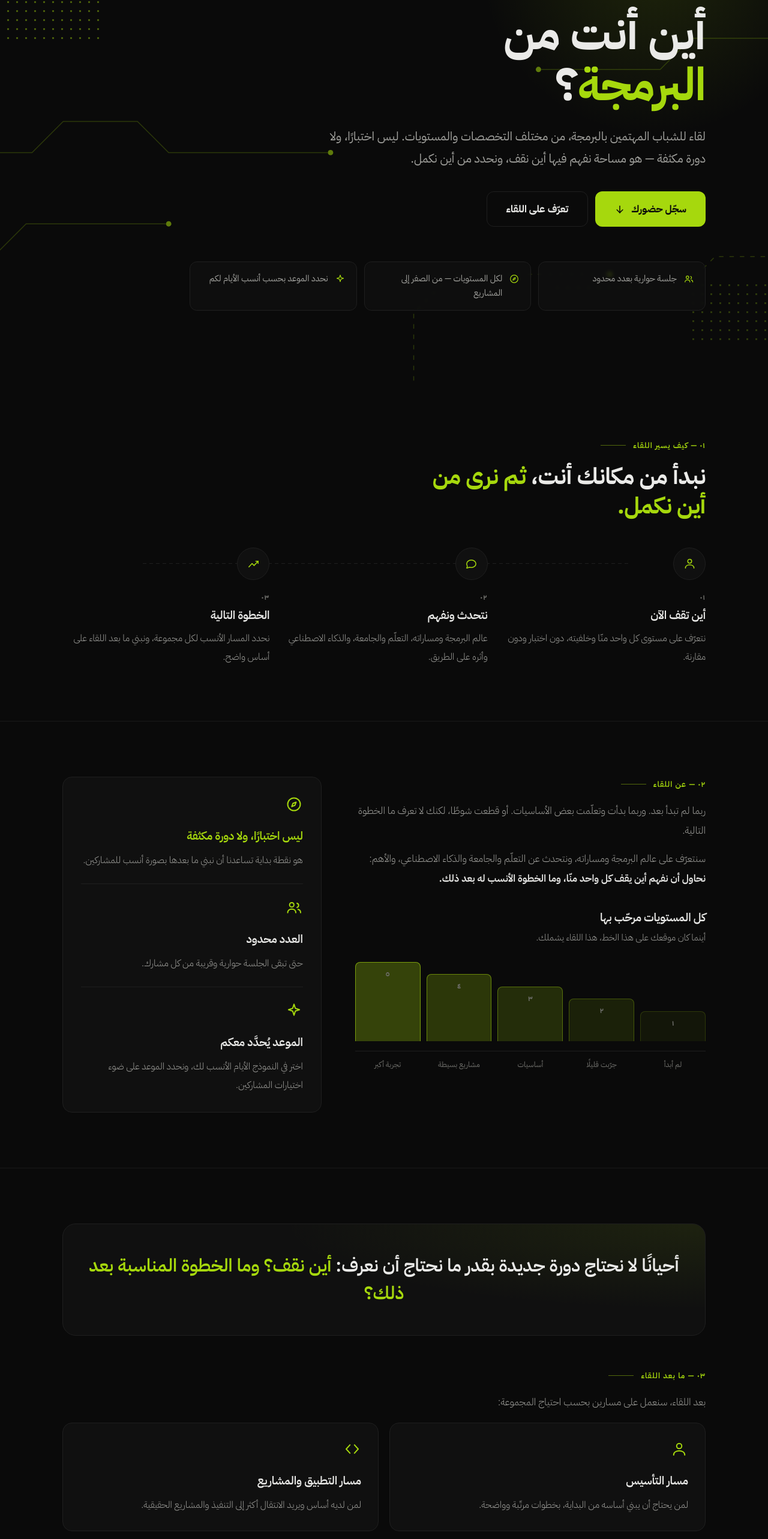
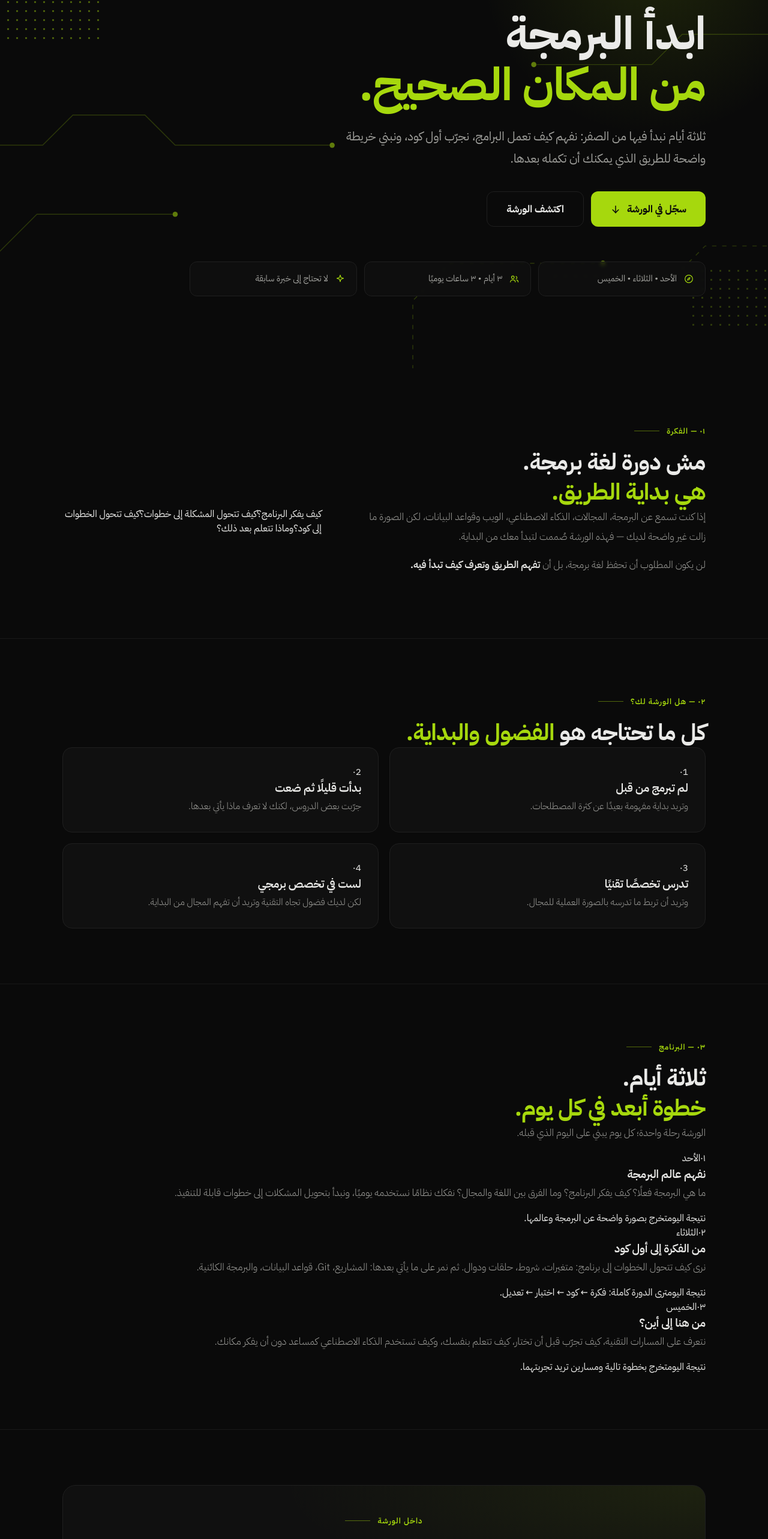
Before and after one commit to AboodAlkhaldi/khat, a Next.js app: page / in a window 1280 px wide. Shown: the part 231-2797 px from the top of the page at 60% size. Built offline with nearby package versions, Linux system fonts and the light colour scheme.

Commit message:
Redesign Khat page for three-day programming workshop

```diff
--- a/app/page.tsx
+++ b/app/page.tsx
@@ -2,25 +2,11 @@ import SiteHeader from "@/components/SiteHeader";
 import Reveal from "@/components/Reveal";
 import RegistrationForm from "@/components/RegistrationForm";
 import { site } from "@/site.config";
-import {
-  IconArrow,
-  IconChat,
-  IconCode,
-  IconCompass,
-  IconGrowth,
-  IconPerson,
-  IconSpark,
-  IconUsers,
-} from "@/components/Icons";
+import { IconArrow, IconCode, IconCompass, IconGrowth, IconPerson, IconSpark, IconUsers } from "@/components/Icons";
 
 function HeroCircuit() {
   return (
-    <svg
-      className="hero-circuit"
-      viewBox="0 0 1200 640"
-      preserveAspectRatio="xMidYMid slice"
-      aria-hidden="true"
-    >
+    <svg className="hero-circuit" viewBox="0 0 1200 640" preserveAspectRatio="xMidYMid slice" aria-hidden="true">
       <g fill="none" stroke="#A6D80D" strokeOpacity="0.22" strokeWidth="1.2">
         <path className="dashline" d="M0 96 H190 L232 54 H430" />
         <path d="M1200 176 H1014 L972 218 H812" />
@@ -30,278 +16,137 @@ function HeroCircuit() {
         <path className="dashline" d="M640 640 V546 L692 494 H900" />
       </g>
       <g fill="#A6D80D" fillOpacity="0.55">
-        <circle cx="434" cy="54" r="3.6" />
-        <circle cx="808" cy="218" r="3.6" />
-        <circle cx="310" cy="426" r="3.6" />
-        <circle cx="528" cy="330" r="3.6" />
-        <circle cx="904" cy="494" r="3.6" />
+        <circle cx="434" cy="54" r="3.6" /><circle cx="808" cy="218" r="3.6" />
+        <circle cx="310" cy="426" r="3.6" /><circle cx="528" cy="330" r="3.6" /><circle cx="904" cy="494" r="3.6" />
       </g>
     </svg>
   );
 }
 
+const days = [
+  { num: "٠١", day: "الأحد", title: "نفهم عالم البرمجة", text: "ما هي البرمجة فعلًا؟ كيف يفكر البرنامج؟ وما الفرق بين اللغة والمجال؟ نفكك نظامًا نستخدمه يوميًا، ونبدأ بتحويل المشكلات إلى خطوات قابلة للتنفيذ.", result: "تخرج بصورة واضحة عن البرمجة وعالمها." },
+  { num: "٠٢", day: "الثلاثاء", title: "من الفكرة إلى أول كود", text: "نرى كيف تتحول الخطوات إلى برنامج: متغيرات، شروط، حلقات ودوال. ثم نمر على ما يأتي بعدها: المشاريع، Git، قواعد البيانات، والبرمجة الكائنية.", result: "ترى الدورة كاملة: فكرة ← كود ← اختبار ← تعديل." },
+  { num: "٠٣", day: "الخميس", title: "من هنا إلى أين؟", text: "نتعرف على المسارات التقنية، كيف تجرّب قبل أن تختار، كيف تتعلم بنفسك، وكيف تستخدم الذكاء الاصطناعي كمساعد دون أن يفكر مكانك.", result: "تخرج بخطوة تالية ومسارين تريد تجربتهما." },
+];
+
 export default function Page() {
   return (
     <>
       <SiteHeader />
-
-      {/* ============================== HERO ============================== */}
+      <main>
         <section className="hero">
-        <div className="hero-glow" />
-        <HeroCircuit />
-        <div className="dotgrid a" />
-        <div className="dotgrid b" />
-
+          <div className="hero-glow" /><HeroCircuit /><div className="dotgrid a" /><div className="dotgrid b" />
           <div className="wrap">
-          <span className="hero-badge">
-            <span className="dot" />
-            أولى لقاءات {site.brand} | {site.program}
-          </span>
-
-          <h1>
-            {site.eventTitleTop}
-            <br />
-            <span className="g">{site.eventTitleHighlight}</span>؟
-          </h1>
-
-          <p className="lead">
-            لقاء للشباب المهتمين بالبرمجة، من مختلف التخصصات والمستويات. ليس
-            اختبارًا، ولا دورة مكثفة — هو مساحة نفهم فيها أين نقف، ونحدد من أين
-            نكمل.
-          </p>
-
+            <span className="hero-badge"><span className="dot" />ورشة من {site.brand} | {site.program}</span>
+            <h1>ابدأ البرمجة<br /><span className="g">من المكان الصحيح.</span></h1>
+            <p className="lead">ثلاثة أيام نبدأ فيها من الصفر: نفهم كيف تعمل البرامج، نجرّب أول كود، ونبني خريطة واضحة للطريق الذي يمكنك أن تكمله بعدها.</p>
             <div className="hero-actions">
-            <a className="btn" href="#register">
-              سجّل حضورك
-              <IconArrow className="ico" style={{ width: 18, height: 18 }} />
-            </a>
-            <a className="btn btn-ghost" href="#about">
-              تعرّف على اللقاء
-            </a>
+              <a className="btn" href="#register">سجّل في الورشة <IconArrow className="ico" style={{width:18,height:18}} /></a>
+              <a className="btn btn-ghost" href="#workshop">اكتشف الورشة</a>
             </div>
-
             <div className="hero-meta">
-            <div>
-              <IconUsers />
-              جلسة حوارية بعدد محدود
-            </div>
-            <div>
-              <IconCompass />
-              لكل المستويات — من الصفر إلى المشاريع
-            </div>
-            <div>
-              <IconSpark />
-              نحدد الموعد بحسب أنسب الأيام لكم
-            </div>
+              <div><IconCompass />الأحد • الثلاثاء • الخميس</div>
+              <div><IconUsers />٣ أيام • ٣ ساعات يوميًا</div>
+              <div><IconSpark />لا تحتاج إلى خبرة سابقة</div>
             </div>
           </div>
         </section>
 
-      {/* ============================== ٠١ الرحلة ============================== */}
-      <section className="section" id="about">
+        <section className="section" id="workshop">
           <div className="wrap">
-          <Reveal>
-            <span className="label">٠١ — كيف يسير اللقاء</span>
-            <h2 style={{ maxWidth: "20ch" }}>
-              نبدأ من مكانك أنت، <span className="g">ثم نرى من أين نكمل.</span>
-            </h2>
-          </Reveal>
-
-          <div className="journey" style={{ marginTop: 44 }}>
-            <Reveal delay={0}>
-              <div className="step">
-                <div className="step-node">
-                  <IconPerson />
-                </div>
-                <span className="step-num">٠١</span>
-                <h3>أين تقف الآن</h3>
-                <p>
-                  نتعرّف على مستوى كل واحد منّا وخلفيته، دون اختبار ودون مقارنة.
-                </p>
-              </div>
-            </Reveal>
-            <Reveal delay={90}>
-              <div className="step">
-                <div className="step-node">
-                  <IconChat />
-                </div>
-                <span className="step-num">٠٢</span>
-                <h3>نتحدث ونفهم</h3>
-                <p>
-                  عالم البرمجة ومساراته، التعلّم والجامعة، والذكاء الاصطناعي وأثره
-                  على الطريق.
-                </p>
-              </div>
-            </Reveal>
-            <Reveal delay={180}>
-              <div className="step">
-                <div className="step-node">
-                  <IconGrowth />
-                </div>
-                <span className="step-num">٠٣</span>
-                <h3>الخطوة التالية</h3>
-                <p>
-                  نحدد المسار الأنسب لكل مجموعة، ونبني ما بعد اللقاء على أساس
-                  واضح.
-                </p>
-              </div>
-            </Reveal>
+            <Reveal><span className="label">٠١ — الفكرة</span><h2>مش دورة لغة برمجة.<br/><span className="g">هي بداية الطريق.</span></h2></Reveal>
+            <div className="split workshop-intro">
+              <Reveal delay={80}><div><p className="section-lead">إذا كنت تسمع عن البرمجة، المجالات، الذكاء الاصطناعي، الويب وقواعد البيانات، لكن الصورة ما زالت غير واضحة لديك — فهذه الورشة صُممت لتبدأ معك من البداية.</p><p>لن يكون المطلوب أن تحفظ لغة برمجة، بل أن <span className="strong">تفهم الطريق وتعرف كيف تبدأ فيه.</span></p></div></Reveal>
+              <Reveal delay={140}><div className="question-stack"><span>كيف يفكر البرنامج؟</span><span>كيف تتحول المشكلة إلى خطوات؟</span><span>كيف تتحول الخطوات إلى كود؟</span><span>وماذا تتعلم بعد ذلك؟</span></div></Reveal>
             </div>
           </div>
         </section>
 
-      {/* ============================== ٠٢ عن اللقاء ============================== */}
         <section className="section">
           <div className="wrap">
-          <div className="split">
-            <Reveal>
-              <div>
-                <span className="label">٠٢ — عن اللقاء</span>
-                <p>
-                  ربما لم تبدأ بعد. وربما بدأت وتعلّمت بعض الأساسيات. أو قطعت
-                  شوطًا، لكنك لا تعرف ما الخطوة التالية.
-                </p>
-                <p>
-                  سنتعرّف على عالم البرمجة ومساراته، ونتحدث عن التعلّم والجامعة
-                  والذكاء الاصطناعي، والأهم:{" "}
-                  <span className="strong">
-                    نحاول أن نفهم أين يقف كل واحد منّا، وما الخطوة الأنسب له بعد
-                    ذلك.
-                  </span>
-                </p>
-
-                {/* مقياس المستويات */}
-                <div style={{ marginTop: 34 }}>
-                  <h3 style={{ marginBottom: 4 }}>كل المستويات مرحّب بها</h3>
-                  <p style={{ fontSize: 15 }}>
-                    أينما كان موقعك على هذا الخط، هذا اللقاء يشملك.
-                  </p>
-                  <div className="levels">
-                    {site.levelsShort.map((_, i) => (
-                      <div
-                        key={i}
-                        className="level"
-                        data-i={["١", "٢", "٣", "٤", "٥"][i]}
-                        style={{
-                          height: `${38 + i * 15.5}%`,
-                          background: `rgba(166, 216, 13, ${0.06 + i * 0.055})`,
-                          border: `1px solid rgba(166, 216, 13, ${
-                            0.18 + i * 0.11
-                          })`,
-                          borderBottom: 0,
-                        }}
-                      />
-                    ))}
-                  </div>
-                  <div className="level-axis">
-                    {site.levelsShort.map((s) => (
-                      <span key={s}>{s}</span>
-                    ))}
-                  </div>
-                </div>
-              </div>
-            </Reveal>
-
-            <Reveal delay={120}>
-              <div className="card" style={{ padding: 30 }}>
-                <IconCompass className="ico" />
-                <h3 className="g">ليس اختبارًا، ولا دورة مكثفة</h3>
-                <p style={{ marginTop: 10 }}>
-                  هو نقطة بداية تساعدنا أن نبني ما بعدها بصورة أنسب للمشاركين.
-                </p>
-                <div
-                  style={{
-                    height: 1,
-                    background: "var(--line)",
-                    margin: "24px 0",
-                  }}
-                />
-                <IconUsers className="ico" />
-                <h3>العدد محدود</h3>
-                <p style={{ marginTop: 10 }}>
-                  حتى تبقى الجلسة حوارية وقريبة من كل مشارك.
-                </p>
-                <div
-                  style={{
-                    height: 1,
-                    background: "var(--line)",
-                    margin: "24px 0",
-                  }}
-                />
-                <IconSpark className="ico" />
-                <h3>الموعد يُحدَّد معكم</h3>
-                <p style={{ marginTop: 10 }}>
-                  اختر في النموذج الأيام الأنسب لك، ونحدد الموعد على ضوء اختيارات
-                  المشاركين.
-                </p>
-              </div>
-            </Reveal>
+            <Reveal><span className="label">٠٢ — هل الورشة لك؟</span><h2>كل ما تحتاجه هو <span className="g">الفضول والبداية.</span></h2></Reveal>
+            <div className="grid-2 audience-grid">
+              {[
+                ["لم تبرمج من قبل","وتريد بداية مفهومة بعيدًا عن كثرة المصطلحات."],
+                ["بدأت قليلًا ثم ضعت","جرّبت بعض الدروس، لكنك لا تعرف ماذا يأتي بعدها."],
+                ["تدرس تخصصًا تقنيًا","وتريد أن تربط ما تدرسه بالصورة العملية للمجال."],
+                ["لست في تخصص برمجي","لكن لديك فضول تجاه التقنية وتريد أن تفهم المجال من البداية."],
+              ].map(([t,d],i)=><Reveal delay={i*60} key={t}><div className="card audience-card"><span className="mini-num">٠{i+1}</span><h3>{t}</h3><p>{d}</p></div></Reveal>)}
             </div>
           </div>
         </section>
 
-      {/* ============================== ٠٣ ما بعد اللقاء ============================== */}
-      <section className="section">
+        <section className="section days-section">
           <div className="wrap">
-          <Reveal>
-            <div className="band">
-              <p>
-                أحيانًا لا نحتاج دورة جديدة بقدر ما نحتاج أن نعرف:{" "}
-                <span className="g">أين نقف؟ وما الخطوة المناسبة بعد ذلك؟</span>
-              </p>
-            </div>
-          </Reveal>
-
-          <Reveal delay={80}>
-            <div style={{ marginTop: 54 }}>
-              <span className="label">٠٣ — ما بعد اللقاء</span>
-              <p style={{ maxWidth: "62ch" }}>
-                بعد اللقاء، سنعمل على مسارين بحسب احتياج المجموعة:
-              </p>
-            </div>
-          </Reveal>
-
-          <div className="grid-2" style={{ marginTop: 18 }}>
-            <Reveal delay={120}>
-              <div className="card">
-                <IconPerson className="ico" />
-                <h3>مسار التأسيس</h3>
-                <p style={{ marginTop: 10 }}>
-                  لمن يحتاج أن يبني أساسه من البداية، بخطوات مرتّبة وواضحة.
-                </p>
-              </div>
-            </Reveal>
-            <Reveal delay={200}>
-              <div className="card">
-                <IconCode className="ico" />
-                <h3>مسار التطبيق والمشاريع</h3>
-                <p style={{ marginTop: 10 }}>
-                  لمن لديه أساس ويريد الانتقال أكثر إلى التنفيذ والمشاريع
-                  الحقيقية.
-                </p>
-              </div>
-            </Reveal>
+            <Reveal><span className="label">٠٣ — البرنامج</span><h2>ثلاثة أيام.<br/><span className="g">خطوة أبعد في كل يوم.</span></h2><p className="section-lead">الورشة رحلة واحدة؛ كل يوم يبني على اليوم الذي قبله.</p></Reveal>
+            <div className="workshop-days">
+              {days.map((d,i)=><Reveal delay={i*90} key={d.day}><article className="day-card"><div className="day-top"><span className="day-num">{d.num}</span><span className="day-name">{d.day}</span></div><h3>{d.title}</h3><p>{d.text}</p><div className="day-result"><span>نتيجة اليوم</span>{d.result}</div></article></Reveal>)}
             </div>
           </div>
         </section>
 
-      {/* ============================== ٠٤ التسجيل ============================== */}
-      <section className="section" id="register">
+        <section className="section">
           <div className="wrap">
-          <RegistrationForm />
+            <Reveal><div className="band"><span className="label">داخل الورشة</span><h2>مش بس رح نحكي عن البرمجة.</h2><p>سنفهم، نفكر، نجرّب، نخطئ، نصحح، ثم نكمل.</p><div className="process"><span>نفهم</span><b>←</b><span>نفكر</span><b>←</b><span>نجرب</span><b>←</b><span>نخطئ</span><b>←</b><span>نصحح</span></div></div></Reveal>
           </div>
         </section>
 
-      {/* ============================== FOOTER ============================== */}
-      <footer className="footer">
+        <section className="section">
           <div className="wrap">
-          <p className="hadith">
-            «احرص على ما ينفعك، واستعن بالله ولا تعجز»
-          </p>
-          <p className="rawi">حديث صحيح — رواه مسلم</p>
-          <div className="footer-bottom">{site.brand} | من {site.program}</div>
+            <Reveal><span className="label">٠٤ — ماذا ستخرج به؟</span><h2>بعد ثلاثة أيام،<br/><span className="g">الصورة تصبح أوضح.</span></h2></Reveal>
+            <div className="outcomes">
+              {[
+                ["أفهم ما هي البرمجة","وأستطيع تحويل مشكلة بسيطة إلى مدخلات وخطوات ومخرجات."],
+                ["أفهم كيف تبدو البرامج من الداخل","وأعرف بصورة عامة دور الواجهة والخادم وقاعدة البيانات."],
+                ["أعرف الطريق أمامي","وأفهم أين تأتي الأساسيات والمشاريع وGit وقواعد البيانات والخوارزميات."],
+                ["جرّبت الكود","ولم يعد الخطأ شيئًا مجهولًا، بل شيئًا يمكن فهمه وتصحيحه."],
+                ["أعرف كيف أتعلم","وكيف أستخدم المصادر والذكاء الاصطناعي دون نسخ شيء لا أفهمه."],
+                ["لدي خطوة تالية واضحة","بدل قائمة طويلة من الدورات لا أعرف من أين أبدأها."],
+              ].map(([t,d],i)=><Reveal delay={(i%3)*55} key={t}><div className="outcome"><IconGrowth/><div><h3>{t}</h3><p>{d}</p></div></div></Reveal>)}
             </div>
-      </footer>
+          </div>
+        </section>
+
+        <section className="section">
+          <div className="wrap">
+            <Reveal><span className="label">٠٥ — خارطة الطريق</span><h2>والورشة… <span className="g">أين تضعك في الطريق؟</span></h2></Reveal>
+            <Reveal delay={100}><div className="roadmap">
+              {["لغة + مفاهيم أساسية","ممارسة + حل مشكلات","OOP + مشروع صغير","Git + SQL","خوارزميات + هياكل بيانات","مشاريع وتجربة المجالات","اختيار مسارك"].map((x,i)=><div className="roadmap-item" key={x}><span>{String(i+1).padStart(2,"0")}</span><strong>{x}</strong></div>)}
+            </div><p className="roadmap-note">لن ننهي هذه الرحلة في ثلاثة أيام. <span className="strong">سنريك كيف تبدأها بشكل صحيح.</span></p></Reveal>
+          </div>
+        </section>
+
+        <section className="section">
+          <div className="wrap">
+            <div className="split ai-split">
+              <Reveal><div><span className="label">٠٦ — والذكاء الاصطناعي؟</span><h2>مساعد في التعلّم،<br/><span className="g">لا بديل عن الفهم.</span></h2></div></Reveal>
+              <Reveal delay={100}><div className="card"><IconSpark className="ico"/><p>سنستخدمه لفهم فكرة، الحصول على تلميح، تفسير خطأ، مراجعة محاولة، واقتراح حالات اختبار.</p><div className="thin-line"/><h3>لكن الفهم، القرار، التجربة والتحقق… عندك أنت.</h3></div></Reveal>
+            </div>
+          </div>
+        </section>
+
+        <section className="section">
+          <div className="wrap">
+            <Reveal><div className="before-after"><div><span>قد تبدأ بسؤال</span><blockquote>«أنا بدي أتعلم برمجة… بس من وين أبدأ؟»</blockquote></div><IconArrow/><div><span>ونريدك أن تنهي الورشة وأنت تقول</span><blockquote className="g">«أعرف أين أقف، وما خطوتي التالية، وماذا سأجرّب بعدها.»</blockquote></div></div></Reveal>
+          </div>
+        </section>
+
+        <section className="section details-section">
+          <div className="wrap">
+            <Reveal><span className="label">٠٧ — التفاصيل</span><h2>ثلاثة أيام، <span className="g">ورشة واحدة.</span></h2></Reveal>
+            <div className="details-grid">
+              <div><span>الأيام</span><strong>الأحد • الثلاثاء • الخميس</strong></div>
+              <div><span>المدة</span><strong>٣ ساعات يوميًا</strong></div>
+              <div><span>المستوى</span><strong>مبتدئ — لا خبرة مطلوبة</strong></div>
+              <div><span>الفئة</span><strong>طلاب الجامعة والمهتمون بالتقنية</strong></div>
+            </div>
+            <p className="details-note">التسجيل يشمل الأيام الثلاثة، لأن كل يوم يبني على ما قبله.</p>
+          </div>
+        </section>
+
+        <section className="section" id="register"><div className="wrap"><RegistrationForm /></div></section>
+      </main>
+      <footer className="footer"><div className="wrap"><p className="hadith">«احرص على ما ينفعك، واستعن بالله ولا تعجز»</p><p className="rawi">حديث صحيح — رواه مسلم</p><div className="footer-bottom">{site.brand} | من {site.program}</div></div></footer>
     </>
   );
 }
```
Lines whose indentation alone changed are shown as unchanged.
